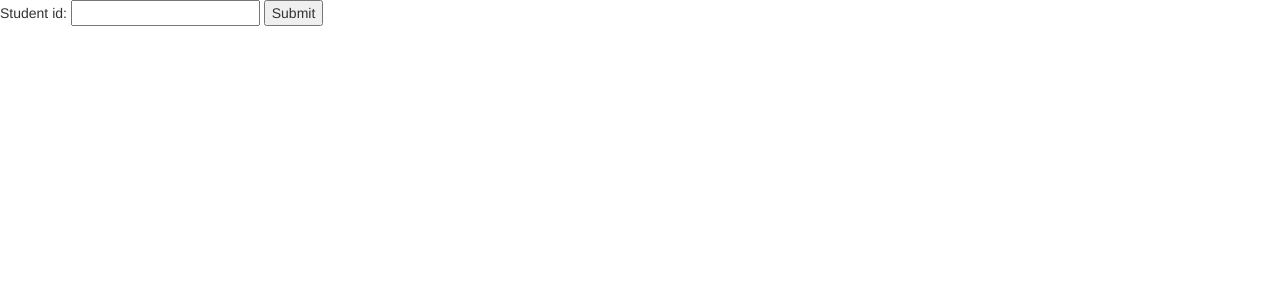
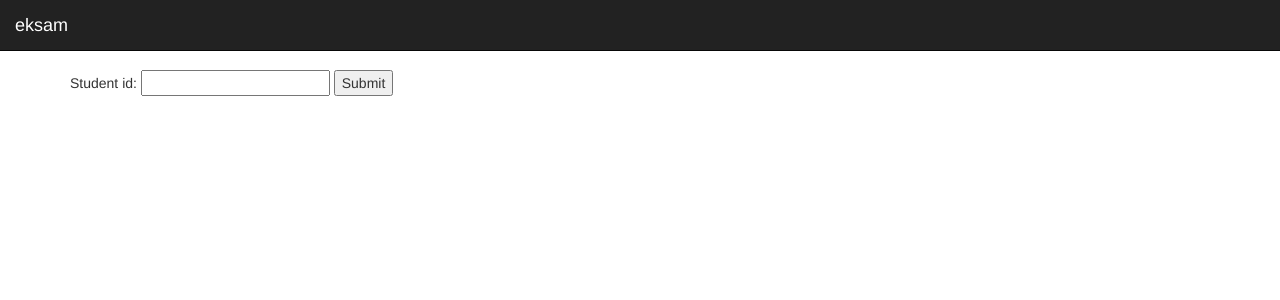
Before and after one commit to fruendlab/eksam, a Flask app: page / in a window 1280 px wide. Shown: the top 300 px of the page. Run offline with Flask 2, Linux system fonts and the light colour scheme; some libraries are stand-ins or nearby versions.

Commit message:
timer in top bar.

```diff
--- a/src/main/python/eksam/templates/base.html.j2
+++ b/src/main/python/eksam/templates/base.html.j2
@@ -6,9 +6,33 @@
   <meta name="viewport" content="width=device-width, initial-scale=1">
   <link rel="stylesheet" href="https://maxcdn.bootstrapcdn.com/bootstrap/3.3.7/css/bootstrap.min.css" integrity="sha384-BVYiiSIFeK1dGmJRAkycuHAHRg32OmUcww7on3RYdg4Va+PmSTsz/K68vbdEjh4u" crossorigin="anonymous">
   {% block head %}{% endblock %}
+<style>
+body {
+  padding-top: 70px;
+  padding-bottom: 30px;
+}
+.navbar .container {
+  width: auto;
+}
+.navbar {
+  color: #eee;
+}
+</style>
 </head>
 <body>
+  <nav class="navbar navbar-inverse navbar-fixed-top">
+    <div class="container">
+      <div class="navbar-brand">
+        eksam
+      </div>
+
+      {% block navbar %}{% endblock %}
+    </div>
+  </nav>
+
+  <div class="container">
   {% block body %}{% endblock %}
+  </div>
 
   <!-- jQuery (necessary for Bootstrap's JavaScript plugins) -->
   <script src="https://ajax.googleapis.com/ajax/libs/jquery/1.12.4/jquery.min.js"></script>
```
Also changed, not shown: src/main/python/eksam/templates/exam.html.j2 (+6 -3 lines).
